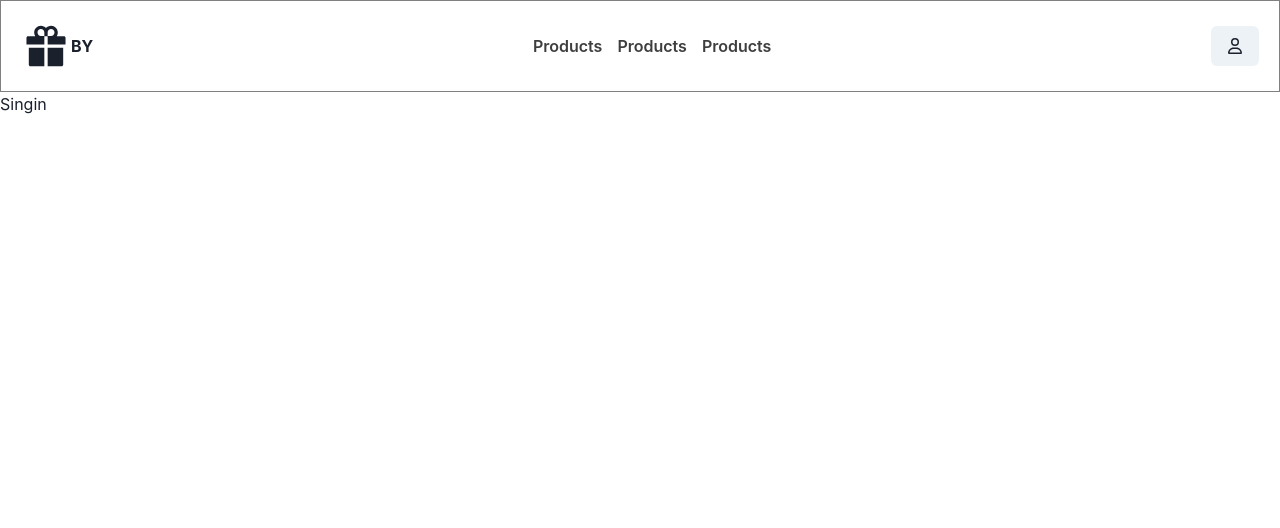
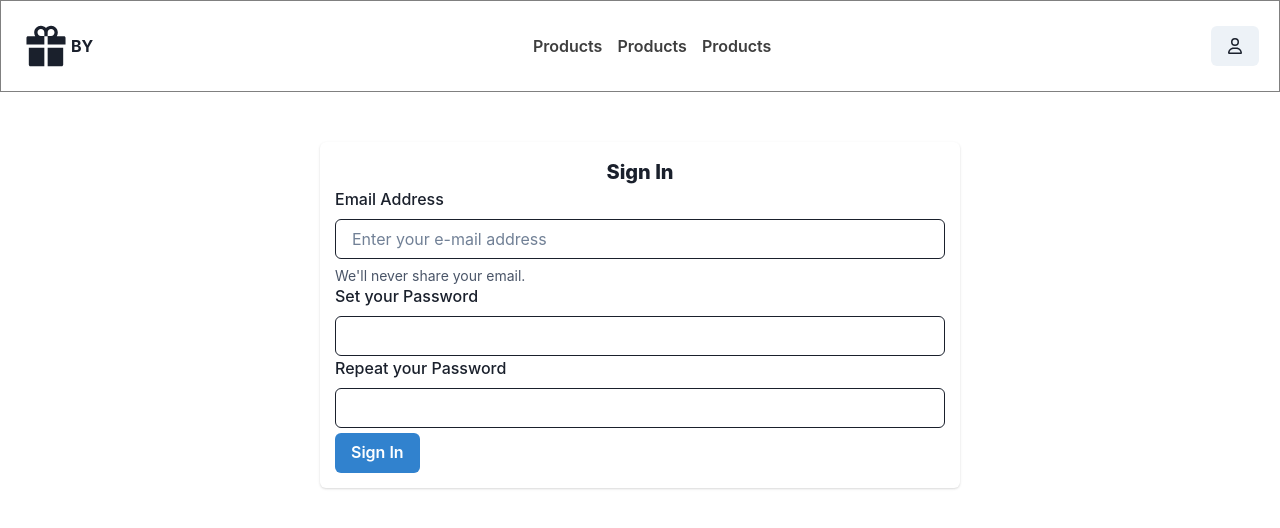
Before and after one commit to yilmaz-busra/eStoreApp, a React (Create React App) app in the folder client/: page /signin in a window 1280 px wide. Shown: the top 528 px of the page. Built offline with nearby package versions, Linux system fonts and the light colour scheme.

Commit message:
Form & Validation implemented with formik & yup

```diff
--- a/client/src/Pages/Auth/Signin.js
+++ b/client/src/Pages/Auth/Signin.js
@@ -1,7 +1,79 @@
 import React from "react";
+import { useFormik } from "formik";
+import {
+  Card,
+  Input,
+  FormControl,
+  FormLabel,
+  FormHelperText,
+  Center,
+  Button,
+} from "@chakra-ui/react";
+import { SignupSchema } from "../../Pages/Auth/validations";
+function Signin() {
+  const formik = useFormik({
+    initialValues: {
+      email: "",
+      password: "",
+      confirmPassword: "",
+    },
+    validationSchema: SignupSchema,
+    onSubmit: (values) => {
+      console.log(JSON.stringify(values, null, 2));
+    },
+  });
+  return (
+    <Center>
+      <Card w="50%" minW="300px" padding="15px" margin="50px">
+        <h1
+          style={{ fontWeight: "800", fontSize: "20px", textAlign: "center" }}
+        >
+          Sign In
+        </h1>
 
-function Signin() {
-  return <div>Singin</div>;
+        <form onSubmit={formik.handleSubmit}>
+          <FormControl>
+            <FormLabel>Email Address</FormLabel>
+            <Input
+              name="email"
+              type="email"
+              onChange={formik.handleChange}
+              onBlur={formik.handleBlur}
+              value={formik.values.email}
+              placeholder="Enter your e-mail address"
+            />
+            {formik.errors.email && formik.touched.email && (
+              <p style={{ color: "red", fontSize: "12px" }}>
+                {formik.errors.email}
+              </p>
+            )}
+            <FormHelperText>We'll never share your email.</FormHelperText>
+          </FormControl>
+          <FormControl>
+            <FormLabel>Set your Password</FormLabel>
+            <Input
+              name="password"
+              type="password"
+              onChange={formik.handleChange}
+              value={formik.values.password}
+            />
+          </FormControl>
+          <FormControl>
+            <FormLabel>Repeat your Password</FormLabel>
+            <Input
+              name="confirmPassword"
+              type="password"
+              onChange={formik.handleChange}
+              value={formik.values.confirmPassword}
+            />
+          </FormControl>
+          <Button variant="solid" colorScheme="blue" mt="5px" type="submit">
+            Sign In
+          </Button>
+        </form>
+      </Card>
+    </Center>
+  );
 }
 
 export default Signin;
--- /dev/null
+++ b/client/src/Pages/Auth/validations.js
@@ -0,0 +1,19 @@
+import * as Yup from "yup";
+
+const passwordRules = /^(?=.*\d)(?=.*[a-z])(?=.*[A-Z]).{5,}$/;
+
+export const SignupSchema = Yup.object().shape({
+  email: Yup.string()
+    .email("Invalid email")
+    .required("You need to enter e-mail"),
+  password: Yup.string()
+    .min(5, "Too Short!")
+    .required("Required")
+    .matches(passwordRules, {
+      message:
+        "Please enter at least 1 uppercase letter, 1 lowercase letter and 1 number",
+    }),
+  confirmPassword: Yup.string()
+    .oneOf([Yup.ref("password")], "Different Passwords")
+    .required("Required"),
+});
```
